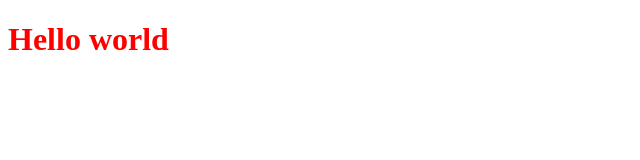
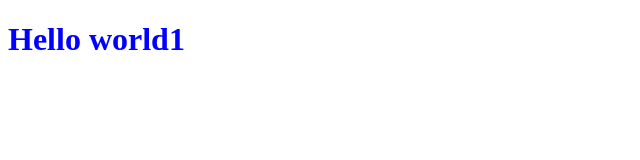
Before and after one commit to kanykeiibraim/my-site-, a plain HTML site: page index.html in a window 1280 px wide. Shown: the whole page, without its empty margins (0-640 px from the left). Drawn offline with Linux system fonts and the light colour scheme.

Commit message:
Add title

```diff
--- a/index.html
+++ b/index.html
@@ -8,6 +8,6 @@
     <link rel="stylesheet" href="style.css">
 </head>
 <body>
-    <h1>Hello world</h1>
+    <h1>Hello world1</h1>
 </body>
 </html>
--- a/style.css
+++ b/style.css
@@ -1,3 +1,4 @@
 h1 {
-    color: red;
+    color:blue
+    ;
 }
```
